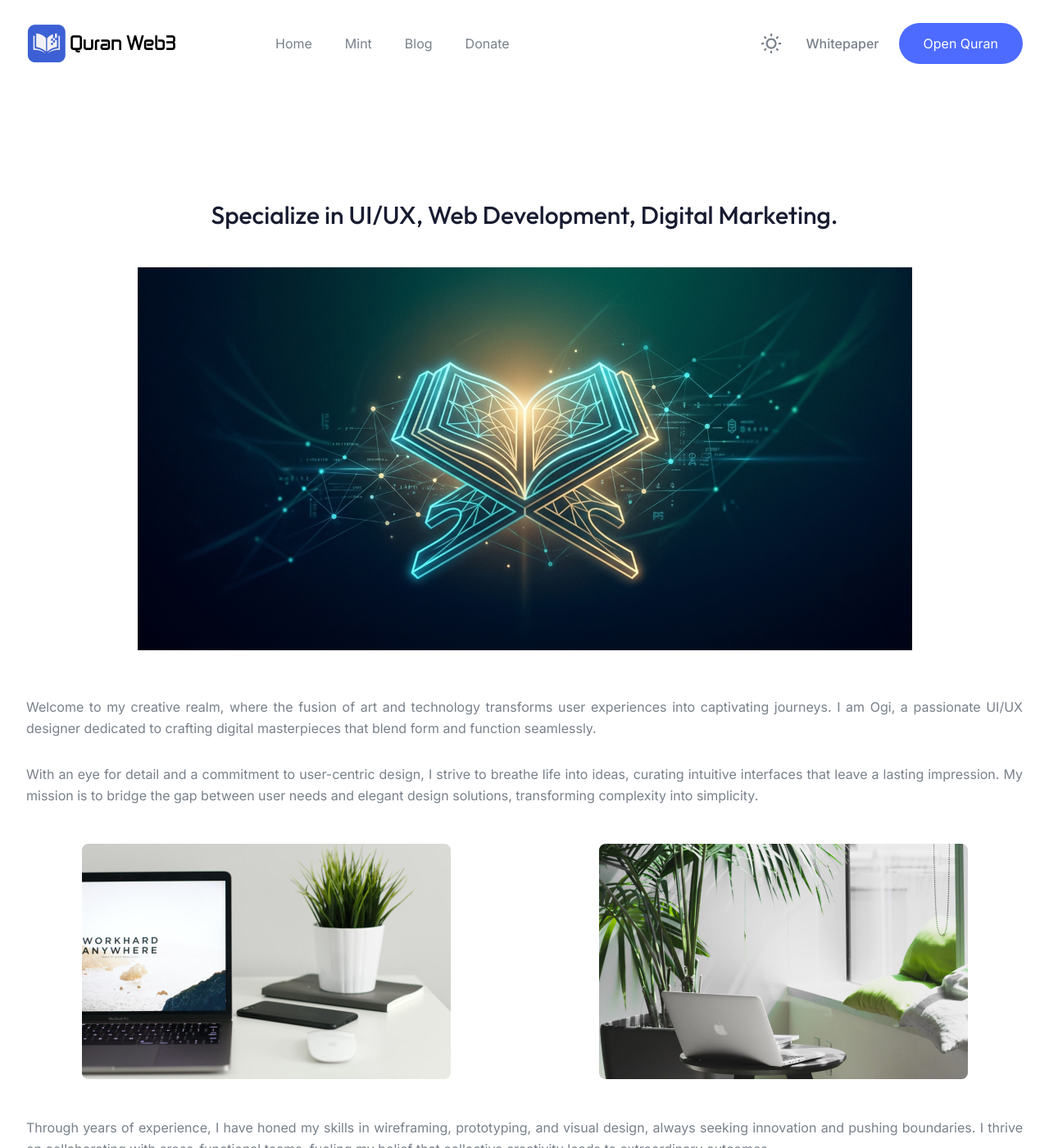
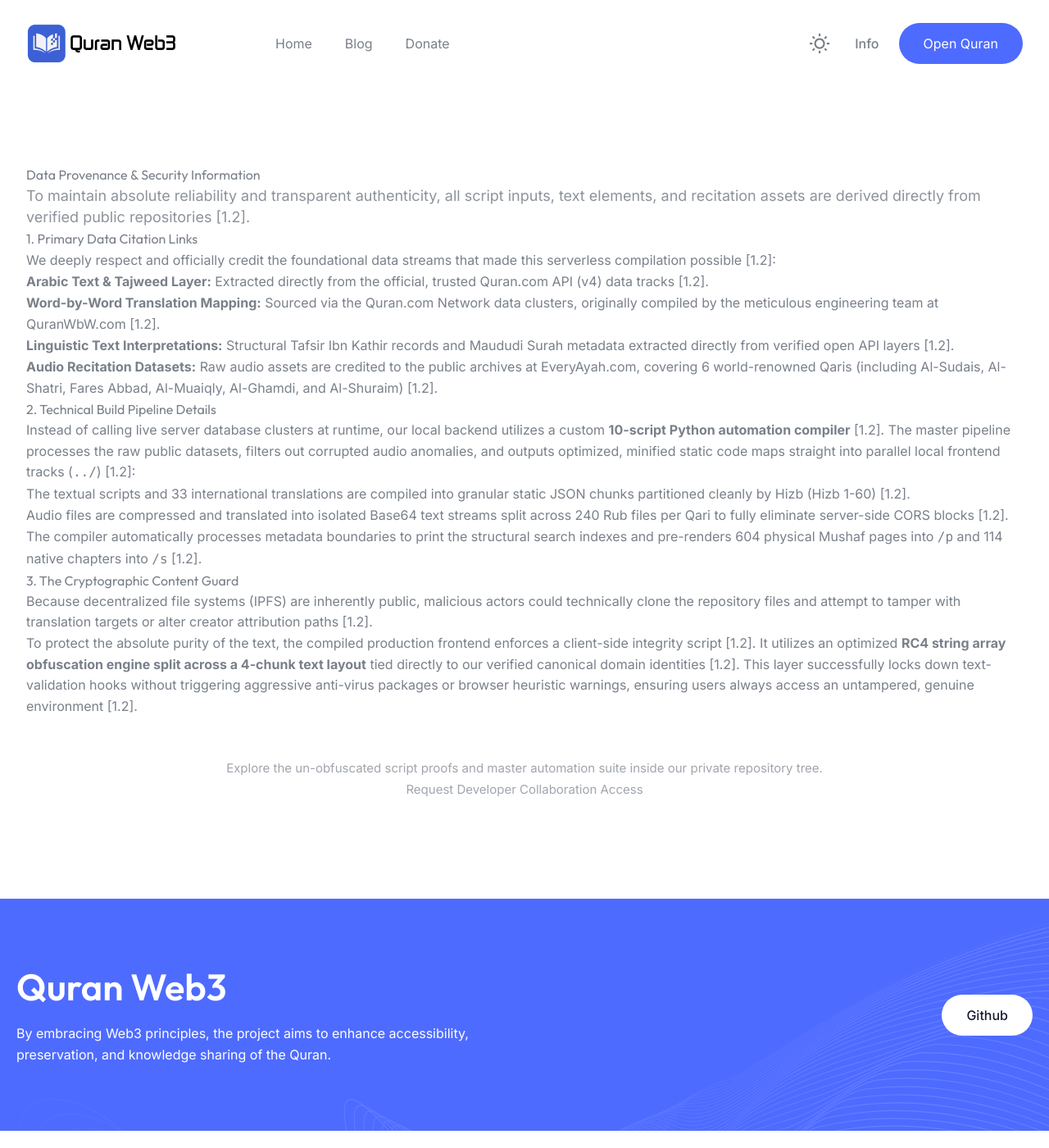
Before and after one commit to quran-web3/quran-web3.github.io, a Jekyll site: the page about.html, which Jekyll copies as it is, in a window 1280 px wide and 1400 px high. Shown: the whole window at 82% size. Built offline with Jekyll 4.4.1, drawn with Linux system fonts in a browser that asks for light colours; some of the changed text lies outside the part shown.

Commit message:
Update about.html

```diff
--- a/about.html
+++ b/about.html
@@ -47,7 +47,6 @@
                 <nav>
                   <ul class="tc _o sf yo cg ep">
                     <li><a href="/" class="xl" :class="{ 'mk': page === 'home' }">Home</a></li>
-                    <li><a href="/#mint" class="xl">Mint</a></li>
                     <li><a href="/blog/" class="xl">Blog</a></li>
                     <li><a href="/#donate" class="xl">Donate</a></li>
                   </ul>
@@ -62,8 +61,8 @@
                       <img class="xc nm" src="/images/icon-moon.svg" alt="Moon" />
                     </label>
                   </div>
-                  <a href="/wp.html" :class="{ 'nk yl' : page === 'home', 'ok' : page === 'home' && stickyMenu }" class="ek pk xl">Whitepaper</a>
-                  <a href="https://quran-web3-nft.vercel.app/" target="_blank" :class="{ 'hh/[0.15]' : page === 'home', 'sh' : page === 'home' && stickyMenu }" class="lk gh dk rg tc wf xf _l gi hi">Open Quran</a>
+                  <a href="/info.html" :class="{ 'nk yl' : page === 'home', 'ok' : page === 'home' && stickyMenu }" class="ek pk xl">Info</a>
+                  <a href="https://quranweb3.vercel.app/" target="_blank" :class="{ 'hh/[0.15]' : page === 'home', 'sh' : page === 'home' && stickyMenu }" class="lk gh dk rg tc wf xf _l gi hi">Open Quran</a>
                 </div>
               </div>
             </div>
@@ -74,25 +73,50 @@
                 <div class="tc sf yo zf kq">
                   <div class="bb ze">
                     <div class="animate_top rounded-md shadow-solid-13 bg-white dark:bg-blacksection border border-stroke dark:border-strokedark p-7.5 md:p-10">
-                      <h1 style="text-align: center;" class="ek vj 2xl:ud-text-title-lg kk wm nb gb">Specialize in UI/UX, Web Development, Digital Marketing.</h1><br />
-                      <center><img src="/images/blog-big.png" style="max-width:100%;" alt="Blog" /></center>
-                      <br />
-                      <p style="text-align: justify;" class="ob">
-                        Welcome to my creative realm, where the fusion of art and technology transforms user experiences into captivating journeys. I am Ogi, a passionate UI/UX designer dedicated to crafting digital masterpieces that blend form and function seamlessly.
-                      </p>
-                      <p style="text-align: justify;" class="ob">
-                        With an eye for detail and a commitment to user-centric design, I strive to breathe life into ideas, curating intuitive interfaces that leave a lasting impression. My mission is to bridge the gap between user needs and elegant design solutions, transforming complexity into simplicity.
-                      </p>
-                      <div class="wc qf pn dg cb">
-                        <center><img src="/images/blog-04.png" alt="Blog" /></center>
-                        <center><img src="/images/blog-05.png" alt="Blog" /></center>
-                      </div>
-                      <p style="text-align: justify;" class="ob">
-                        Through years of experience, I have honed my skills in wireframing, prototyping, and visual design, always seeking innovation and pushing boundaries. I thrive on collaborating with cross-functional teams, fueling my belief that collective creativity leads to extraordinary outcomes.
-                      </p>
-                      <p style="text-align: justify;" class="ob">
-                        Join me on this journey as we explore a diverse array of projects, each a testament to my dedication to excellence. Together, let's create meaningful interactions that inspire, engage, and leave a smile on every user's face.
-                      </p>
+    <h1 class="w3-animate-opacity">Data Provenance & Security Information</h1>
+    <p style="font-size: 18px; opacity: 0.85;">
+        To maintain absolute reliability and transparent authenticity, all script inputs, text elements, and recitation assets are derived directly from verified public repositories [1.2].
+    </p>
+
+    <div class="divider"></div>
+
+    <h2>1. Primary Data Citation Links</h2>
+    <p>We deeply respect and officially credit the foundational data streams that made this serverless compilation possible [1.2]:</p>
+    <ul>
+        <li><strong>Arabic Text & Tajweed Layer:</strong> Extracted directly from the official, trusted <a href="https://quran.com" target="_blank" rel="noopener noreferrer">Quran.com API (v4)</a> data tracks [1.2].</li>
+        <li><strong>Word-by-Word Translation Mapping:</strong> Sourced via the Quran.com Network data clusters, originally compiled by the meticulous engineering team at <a href="https://quranwbw.com" target="_blank" rel="noopener noreferrer">QuranWbW.com</a> [1.2].</li>
+        <li><strong>Linguistic Text Interpretations:</strong> Structural Tafsir Ibn Kathir records and Maududi Surah metadata extracted directly from verified open API layers [1.2].</li>
+        <li><strong>Audio Recitation Datasets:</strong> Raw audio assets are credited to the public archives at <a href="https://everyayah.com" target="_blank" rel="noopener noreferrer">EveryAyah.com</a>, covering 6 world-renowned Qaris (including Al-Sudais, Al-Shatri, Fares Abbad, Al-Muaiqly, Al-Ghamdi, and Al-Shuraim) [1.2].</li>
+    </ul>
+
+    <div class="divider"></div>
+
+    <h2>2. Technical Build Pipeline Details</h2>
+    <p style="line-height: 1.6;">
+        Instead of calling live server database clusters at runtime, our local backend utilizes a custom <strong>10-script Python automation compiler</strong> [1.2]. The master pipeline processes the raw public datasets, filters out corrupted audio anomalies, and outputs optimized, minified static code maps straight into parallel local frontend tracks (<code>../</code>) [1.2]:
+    </p>
+    <ul>
+        <li>The textual scripts and 33 international translations are compiled into granular static JSON chunks partitioned cleanly by Hizb (Hizb 1-60) [1.2].</li>
+        <li>Audio files are compressed and translated into isolated Base64 text streams split across 240 Rub files per Qari to fully eliminate server-side CORS blocks [1.2].</li>
+        <li>The compiler automatically processes metadata boundaries to print the structural search indexes and pre-renders 604 physical Mushaf pages into <code>/p</code> and 114 native chapters into <code>/s</code> [1.2].</li>
+    </ul>
+
+    <div class="divider"></div>
+
+    <h2>3. The Cryptographic Content Guard</h2>
+    <p style="line-height: 1.6;">
+        Because decentralized file systems (IPFS) are inherently public, malicious actors could technically clone the repository files and attempt to tamper with translation targets or alter creator attribution paths [1.2].
+    </p>
+    <p style="line-height: 1.6;">
+        To protect the absolute purity of the text, the compiled production frontend enforces a client-side integrity script [1.2]. It utilizes an optimized <strong>RC4 string array obfuscation engine split across a 4-chunk text layout</strong> tied directly to our verified canonical domain identities [1.2]. This layer successfully locks down text-validation hooks without triggering aggressive anti-virus packages or browser heuristic warnings, ensuring users always access an untampered, genuine environment [1.2].
+    </p>
+
+    <div class="divider"></div>
+
+    <p style="text-align: center; opacity: 0.7; margin-top: 50px; font-size: 15px;">
+        Explore the un-obfuscated script proofs and master automation suite inside our private repository tree.<br>
+        <a href="https://linkedin.com" target="_blank" rel="noopener noreferrer">Request Developer Collaboration Access</a>
+    </p>
                     </div>
                   </div>
                  </div>
```
